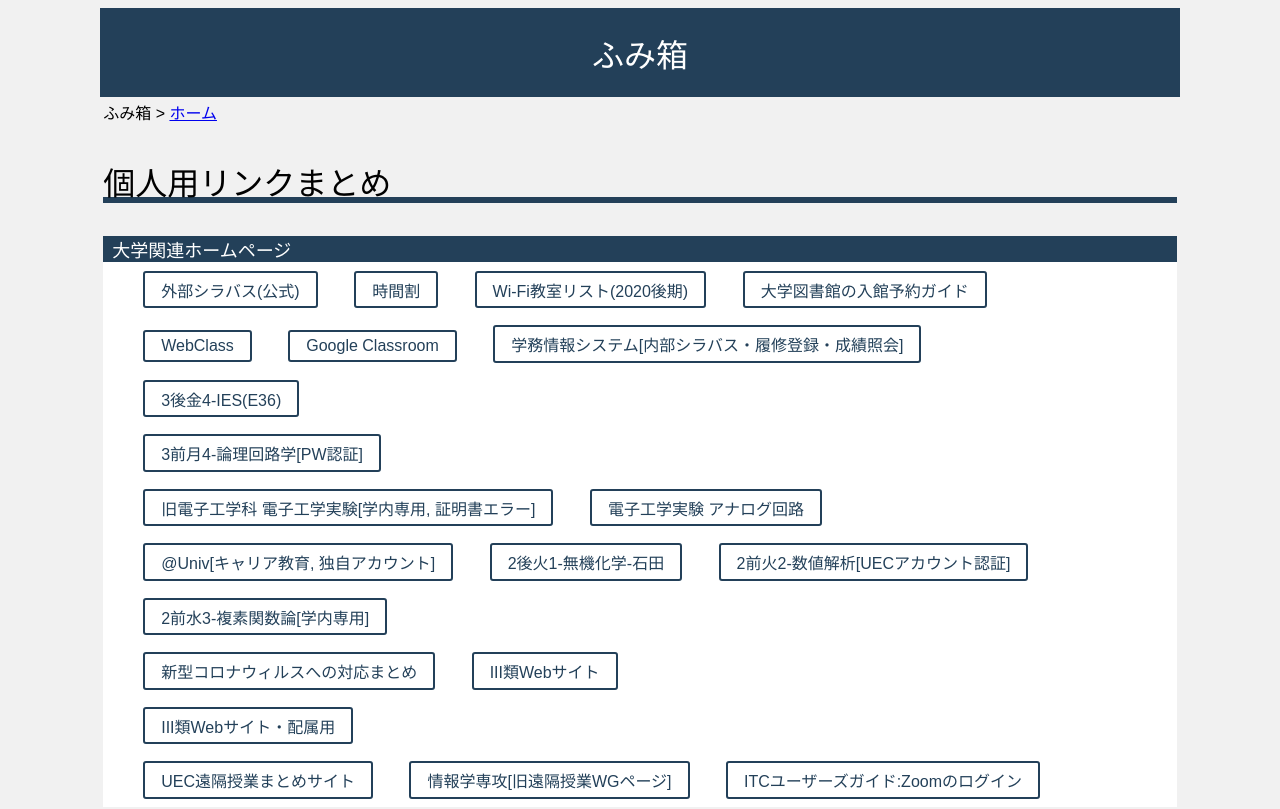
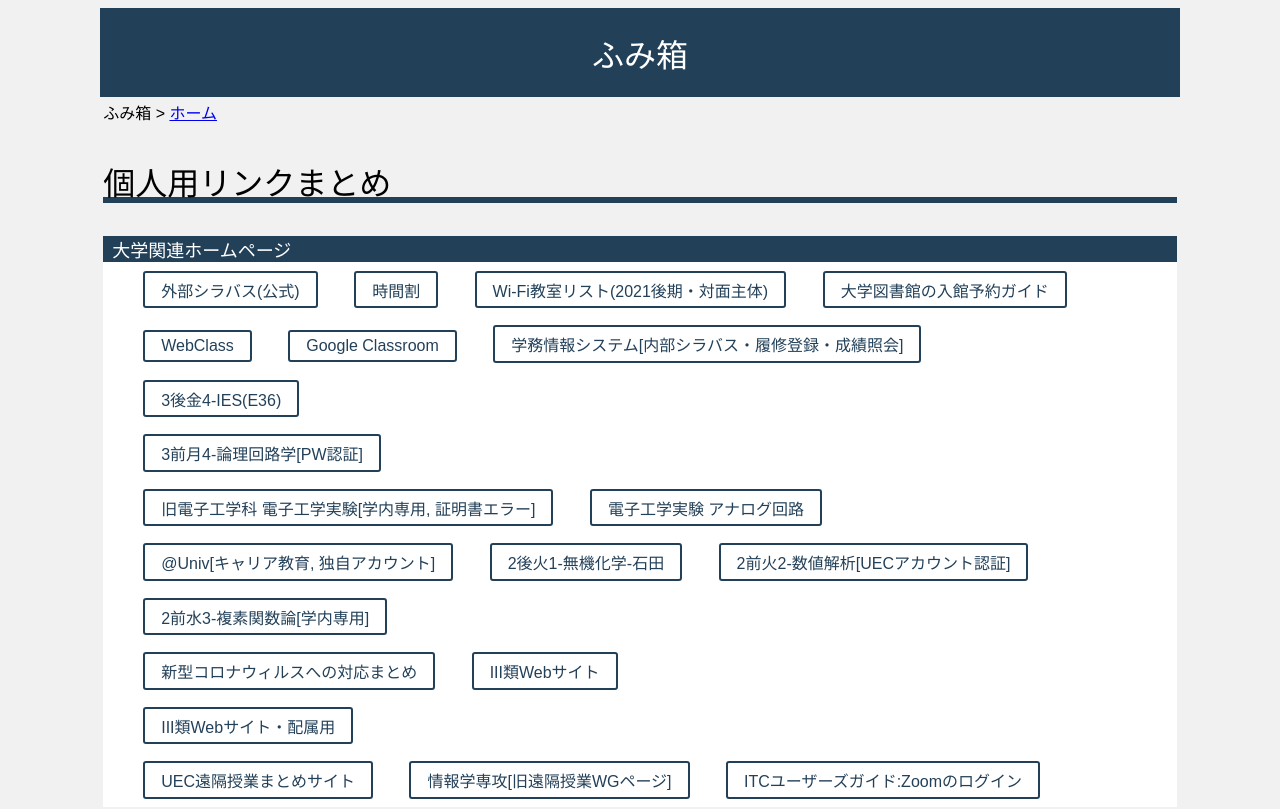
Before and after one commit to minofumino/minofumino.github.io, a plain HTML site: page index.html in a window 1280 px wide. Shown: the top 809 px of the page. Drawn offline with Linux system fonts and the light colour scheme.

Commit message:
Update index.html

```diff
--- a/index.html
+++ b/index.html
@@ -34,7 +34,7 @@
                 <!--<a href="https://uecceu.herokuapp.com/" target="_blank" class="btn-flat-border">外部シラバス検索</a> -->
                 <a href="http://kyoumu.office.uec.ac.jp/syllabus/" target="_blank" class="btn-flat-border">外部シラバス(公式)</a>
                 <a href="http://kyoumu.office.uec.ac.jp/timet/" target="_blank" class="btn-flat-border">時間割</a>
-                <a href="http://kyoumu.office.uec.ac.jp/gakubu/wifiroomtable.pdf" target="_blank" class="btn-flat-border">Wi-Fi教室リスト(2020後期)</a>
+                <a href="http://kyoumu.office.uec.ac.jp/gakubu/wifiroomtable2T.pdf" target="_blank" class="btn-flat-border">Wi-Fi教室リスト(2021後期・対面主体)</a>
                 <a href="https://www.lib.uec.ac.jp/news/itemid011-000263.html" target="_blank" class="btn-flat-border">大学図書館の入館予約ガイド</a>
 
                 <br>
```
